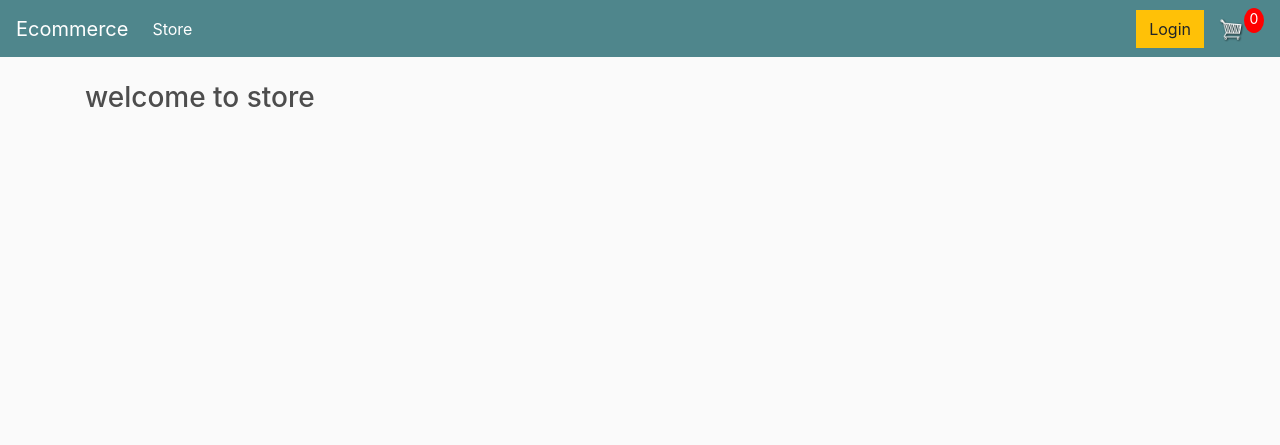
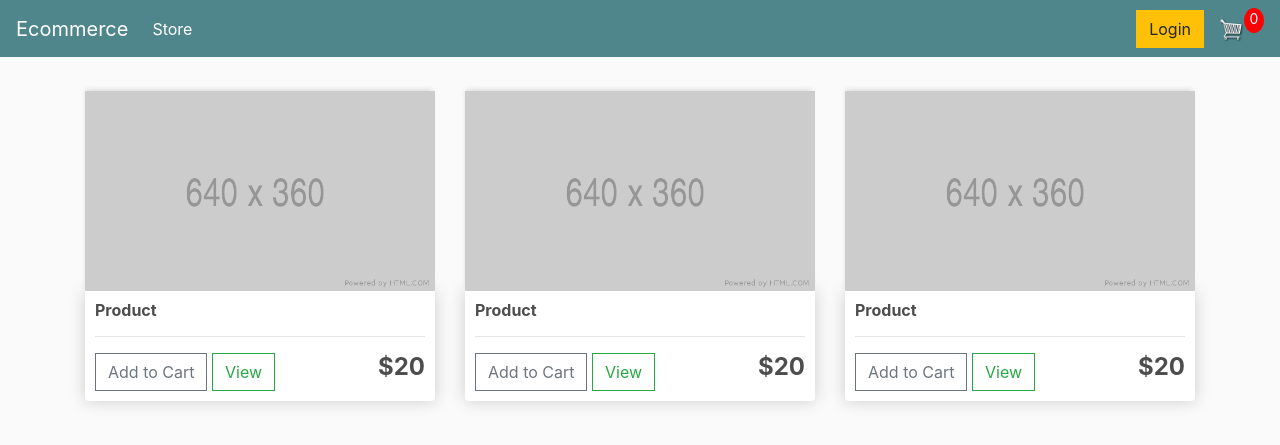
Before and after one commit to jawadahmed2/Django-Ecommerce-Website, a Django app: page / in a window 1280 px wide. Shown: the top 445 px of the page. Run offline with Django 4.2, Linux system fonts and the light colour scheme; some libraries are stand-ins or nearby versions.

Commit message:
update store.html

```diff
--- a/ecommerce/store/templates/store/store.html
+++ b/ecommerce/store/templates/store/store.html
@@ -7,7 +7,43 @@
 </head>
 
 
-<h3>welcome to store</h3>
+<div class="row">
+    <div class="col-lg-4">
+        <img class="thumbnail" src="{% static 'images/placeholder.png' %}">
+        <div class="box-element product">
+            <h6><strong>Product</strong></h6>
+            <hr>
+
+            <button class="btn btn-outline-secondary add-btn">Add to Cart</button>
+            <a class="btn btn-outline-success" href="#">View</a>
+            <h4 style="float: right;"><strong>$20</strong></h4>
+        </div>
+    </div>
+
+    <div class="col-lg-4">
+        <img class="thumbnail" src="{% static 'images/placeholder.png' %}">
+        <div class="box-element product">
+            <h6><strong>Product</strong></h6>
+            <hr>
+
+            <button class="btn btn-outline-secondary add-btn">Add to Cart</button>
+            <a class="btn btn-outline-success" href="#">View</a>
+            <h4 style="float: right;"><strong>$20</strong></h4>
+        </div>
+    </div>
+
+    <div class="col-lg-4">
+        <img class="thumbnail" src="{% static 'images/placeholder.png' %}">
+        <div class="box-element product">
+            <h6><strong>Product</strong></h6>
+            <hr>
+
+            <button class="btn btn-outline-secondary add-btn">Add to Cart</button>
+            <a class="btn btn-outline-success" href="#">View</a>
+            <h4 style="float: right;"><strong>$20</strong></h4>
+        </div>
+    </div>
+</div>
 
 
 
```
Also changed, not shown: ecommerce/static/images/placeholder.png (added).
